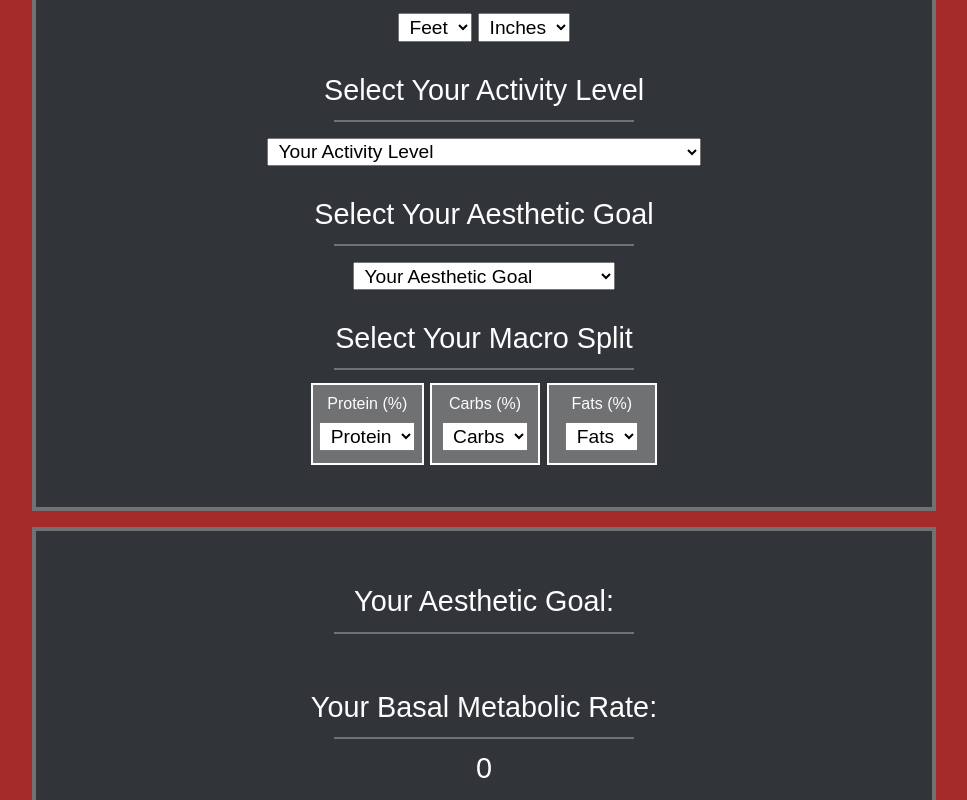
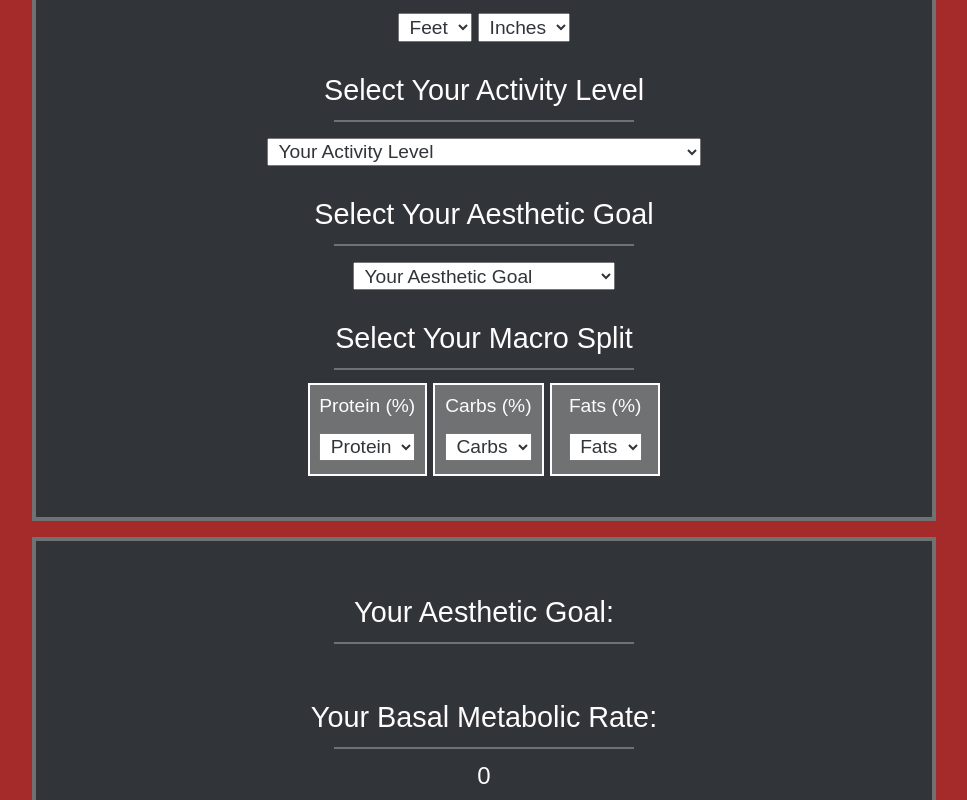
Before and after one commit to Chazz-Michaels/your-macros-calculator-react-app, a React (Create React App) app: page / in a window 1280 px wide. Shown: the part 680-1480 px from the top of the page, without its empty margins (156-1123 px from the left). Built offline with nearby package versions, Linux system fonts and the light colour scheme; a web font is replaced by a local one.

Commit message:
adjust styles

```diff
--- a/src/components/inputs/yourMacroSplitInput.jsx
+++ b/src/components/inputs/yourMacroSplitInput.jsx
@@ -23,7 +23,7 @@ class YourMacroSplitInput extends React.Component {
         <div className='divider'></div>
 
           <div className='macro-group'>
-            <div className='macro-header'>Protein (%)</div>
+            <div className='macro-header extra-space-under'>Protein (%)</div>
             <select
               name='select-protein-percent'
               defaultValue='default'
@@ -38,7 +38,7 @@ class YourMacroSplitInput extends React.Component {
           </div>
 
           <div className='macro-group'>
-            <div className='macro-header'>Carbs (%)</div>
+            <div className='macro-header extra-space-under'>Carbs (%)</div>
             <select
               name='select-protein-percent'
               defaultValue='default'
@@ -53,7 +53,7 @@ class YourMacroSplitInput extends React.Component {
           </div>
 
           <div className='macro-group'>
-            <div className='macro-header'>Fats (%)</div>
+            <div className='macro-header extra-space-under'>Fats (%)</div>
             <select
               name='select-protein-percent'
               defaultValue='default'
--- a/src/styles/base/globals.css
+++ b/src/styles/base/globals.css
@@ -24,7 +24,9 @@ body {
   height: 10px;
   margin: 0 auto 0.8rem auto;
 }
-
+.extra-space-under {
+  margin-bottom: 0.4rem;
+}
 @keyframes App-logo-spin {
   from {
     transform: rotate(0deg);
--- a/src/styles/partials/brand.css
+++ b/src/styles/partials/brand.css
@@ -20,7 +20,7 @@
   font-weight: 300;
 }
 #motto {
-  font-size: 1rem;
+  font-size: 1.2rem;
   max-width: 400px;
   margin: inherit;
   padding: 0 0 0.8rem 0;
--- a/src/styles/partials/input.css
+++ b/src/styles/partials/input.css
@@ -20,11 +20,13 @@ input {
   margin: 0.2rem;
   font-size: 1.2rem;
   max-width: 150px;
+  color: var(--darkgray);
 }
 select {
   padding: 0.1rem 0.4rem;
   margin: 0.2rem;
   font-size: 1.2rem;
+  color: var(--darkgray);
 }
 .macro-group {
   display: inline-block;
@@ -36,6 +38,7 @@ select {
 }
 .macro-header {
   padding: 0.4rem;
+  font-size: 1.2rem;
 }
 ::-webkit-input-placeholder {
    text-align: center;
--- a/src/styles/partials/output.css
+++ b/src/styles/partials/output.css
@@ -15,6 +15,6 @@
   padding: 0.2rem 0;
 }
 .output-value {
-  font-size: 1.8rem;
+  font-size: 1.5rem;
   margin: 0.4rem;
 }
```
